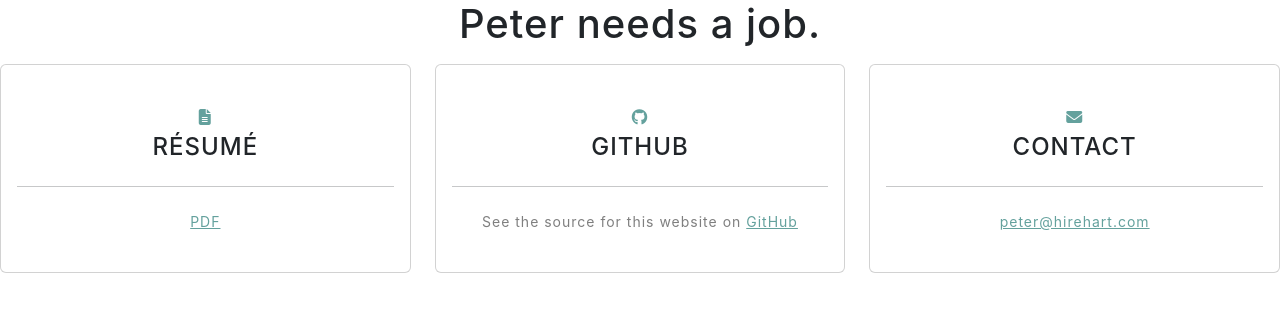
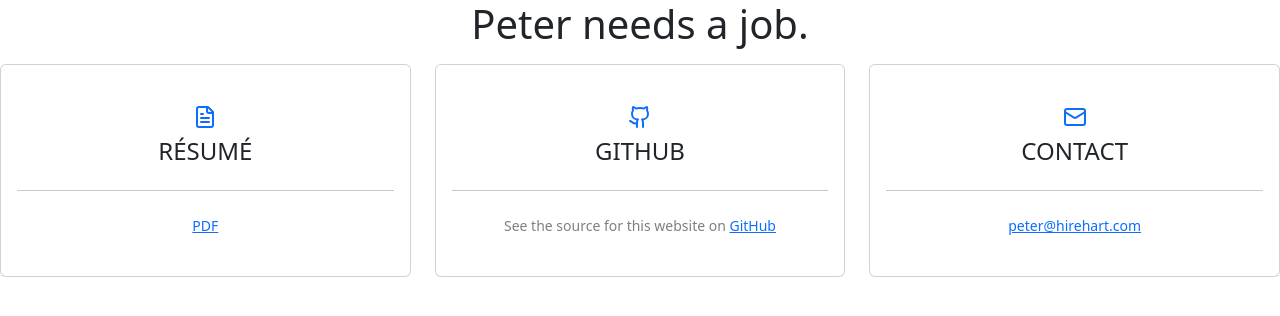
Before and after one commit to peterjhart/hirehart, a React (Vite) app: page / in a window 1280 px wide. Shown: the top 316 px of the page. Built offline with nearby package versions, Linux system fonts and the light colour scheme.

Commit message:
Replace FontAwesome with Lucide. Remove bootstrap theme.

```diff
--- a/package.json
+++ b/package.json
@@ -17,8 +17,7 @@
     "build": "tsc -b && vite build",
     "dev": "vite",
     "preview": "vite preview",
-    "test": "",
-    "update-theme": "cp -R ./node_modules/startbootstrap-grayscale/dist/* ./src/theme/"
+    "test": ""
   },
   "browserslist": {
     "production": [
@@ -33,18 +32,17 @@
     ]
   },
   "devDependencies": {
-    "@fortawesome/fontawesome-free": "^6.6.0",
     "@types/react": "^18.3.3",
     "@types/react-dom": "^18.3.0",
     "@vitejs/plugin-react-swc": "^3.7.0",
     "bootstrap": "^5.3.3",
     "popper.js": "^1.16.0",
     "prettier": "3.3.3",
-    "startbootstrap-grayscale": "^7.0.6",
     "typescript": "^5.5.4",
     "vite": "^5.3.5"
   },
   "dependencies": {
+    "lucide-react": "^0.418.0",
     "react": "^18.3.1",
     "react-dom": "^18.3.1"
   },
--- a/src/App.tsx
+++ b/src/App.tsx
@@ -1,4 +1,5 @@
 import { ReactElement } from 'react'
+import { FileTextIcon, GithubIcon, MailIcon } from 'lucide-react'
 
 export default function App(): ReactElement {
   return (
@@ -11,7 +12,7 @@ export default function App(): ReactElement {
         <div className="col-md-4 mb-3 mb-md-0">
           <div className="card py-4 h-100">
             <div className="card-body text-center">
-              <i className="fas fa-file-alt text-primary mb-2"></i>
+              <FileTextIcon className="text-primary mb-2" />
               <h4 className="text-uppercase m-0">Résumé</h4>
               <hr className="my-4" />
               <div className="small text-black-50">
@@ -23,7 +24,7 @@ export default function App(): ReactElement {
         <div className="col-md-4 mb-3 mb-md-0">
           <div className="card py-4 h-100">
             <div className="card-body text-center">
-              <i className="fab fa-github text-primary mb-2"></i>
+              <GithubIcon className="text-primary mb-2"></GithubIcon>
               <h4 className="text-uppercase m-0">GitHub</h4>
               <hr className="my-4" />
               <div className="small text-black-50">
@@ -42,7 +43,7 @@ export default function App(): ReactElement {
         <div className="col-md-4 mb-3 mb-md-0">
           <div className="card py-4 h-100">
             <div className="card-body text-center">
-              <i className="fas fa-envelope text-primary mb-2"></i>
+              <MailIcon className="text-primary mb-2" />
               <h4 className="text-uppercase m-0">Contact</h4>
               <hr className="my-4" />
               <div className="small text-black-50">
--- a/src/css/app.css
+++ b/src/css/app.css
@@ -1,4 +1 @@
 @import "../../node_modules/bootstrap/dist/css/bootstrap.css";
-@import "../../node_modules/@fortawesome/fontawesome-free/css/all.css";
-@import "../../node_modules/@fortawesome/fontawesome-free/css/brands.css";
-@import "../theme/css/styles.css";
```
Also changed, not shown: 2 other files (tests, documents, lock files or other folders).
